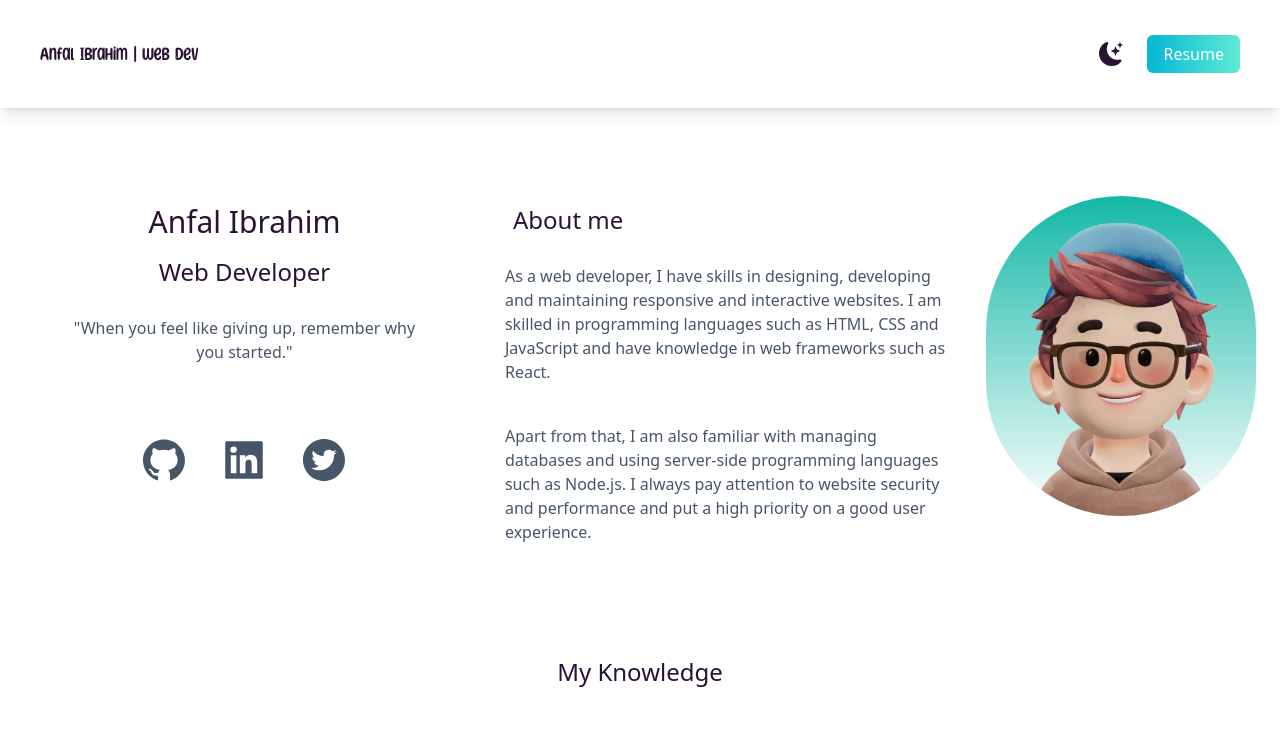
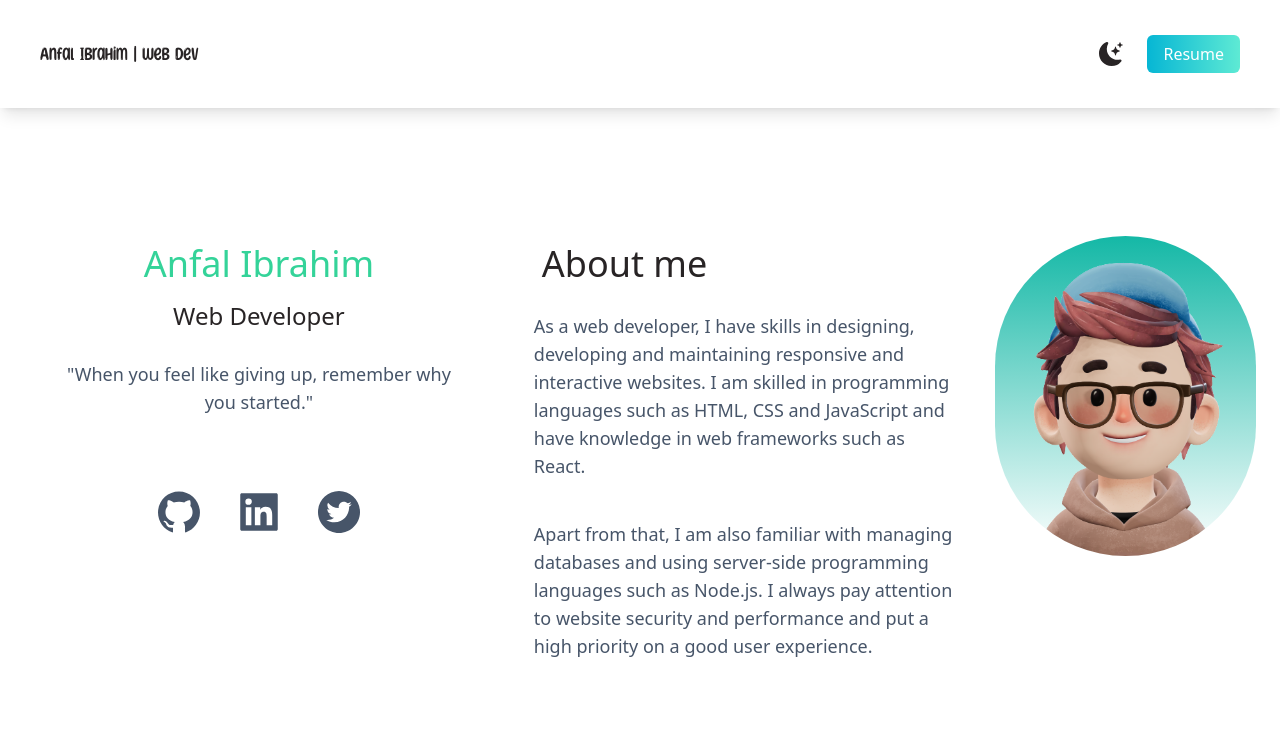
Before and after one commit to Anfalibrahim79/Portofolio-web, a Next.js app: page / in a window 1280 px wide. Shown: the top 754 px of the page. Built offline with nearby package versions, Linux system fonts and the light colour scheme.

Commit message:
adding darkmode

```diff
--- a/src/pages/index.js
+++ b/src/pages/index.js
@@ -14,6 +14,7 @@ import Express from '../public/express.svg'
 import NodeJS from '../public/nodejs.svg'
 import MySql from '../public/mysql.svg'
 import MongoDb from '../public/mongodb.svg'
+import { useState } from 'react'
 
 export default function Home() {
   const knowledge = [
@@ -63,44 +64,45 @@ export default function Home() {
       imageUrl: MongoDb
     }
   ]
+  const[darkMode, setDarkMode] = useState(false)
 
   return (
-    <>
+    <div className={darkMode ? "dark": "" } >
       <Head>
         <title>Anfal Ibrahim | Portofolio</title>
         <meta name="description" content="Generated by create next app" />
         <meta name="viewport" content="width=device-width, initial-scale=1" />
         <link rel="icon" href="/favicon.ico" />
       </Head>
-      <main className='bg-white relative'>
+      <main className='bg-white dark:bg-gray-500 ' data-theme={darkMode ? "night" : "retro"}>
         <nav className='py-10 px-10 mb-12 flex justify-between items-center w-full shadow-lg '>
           <h1 className='text-xl font-sunny'>
             Anfal Ibrahim | Web Dev
           </h1>
           <ul className='flex items-center'>
             <li>
-              <BsFillMoonStarsFill className='cursor-pointer text-2xl' />
+              <BsFillMoonStarsFill className='cursor-pointer text-2xl' onClick={() => setDarkMode(!darkMode)} />
             </li>
             <li>
               <a href='#' className=' bg-gradient-to-r from-cyan-500 to-teal-300 text-white px-4 py-2 rounded-md ml-6'>Resume</a>
             </li>
           </ul>
         </nav>
-        <section className='px-6'>
+        <section className='px-6 md:py-10'>
           <div className='flex flex-col md:flex-row' >
             {/*Hero Section */}
-            <section className='min-h-max'>
+            <section className='min-h-max '>
 
               <div className='text-center p-10 '>
-                <h2 className='text-3xl p-2 font-medium  '>Anfal Ibrahim</h2>
+                <h2 className='text-3xl p-2 font-medium md:text-4xl text-emerald-400 dark:text-green-300 '>Anfal Ibrahim</h2>
                 <h3 className='text-2xl p-2'>
                   Web Developer
                 </h3>
-                <p className='text-md py-5 leading-2 text-slate-600 '>
+                <p className='text-md py-5 leading-2 text-slate-600 dark:text-[#b4c6ef]  md:text-lg'>
                   &quot;When you feel like giving up, remember why you started.&quot;
                 </p>
               </div>
-              <div className='text-5xl flex justify-center gap-8 text-slate-600 py-3'>
+              <div className='text-5xl flex justify-center gap-8 text-slate-600 py-3 dark:text-[#b4c6ef]'>
                 <a href='#' className='cursor-pointer'>
                   <AiFillGithub />
                 </a>
@@ -116,15 +118,18 @@ export default function Home() {
             {/*About Section */}
             <section className='md:w-2/4'>
               <div className='text-center my-10 md:text-left md:px-10 '>
-                <h3 className='text-2xl p-2'>
+                <h3 className='text-2xl p-2 md:text-4xl'>
                   About me
                 </h3>
-                <p className='text-md py-5 leading-2 text-slate-600'>
+                <div>
+                  <p className='text-md md:text-lg py-5 leading-2 text-slate-600 dark:text-[#b4c6ef]'>
                   As a web developer, I have skills in designing, developing and maintaining responsive and interactive websites. I am skilled in programming languages such as HTML, CSS and JavaScript and have knowledge in web frameworks such as React.
                 </p>
-                <p className='text-md py-5 leading-2 text-slate-600'>
+                  <p className='text-md md:text-lg py-5 leading-2 text-slate-600 dark:text-[#b4c6ef]'>
                   Apart from that, I am also familiar with managing databases and using server-side programming languages such as Node.js. I always pay attention to website security and performance and put a high priority on a good user experience.
                 </p>
+
+                </div>
               </div>
             </section>
             <div className='relative bg-gradient-to-b from-teal-500 rounded-full w-80 h-80 mt-10 mx-auto overflow-hidden'>
@@ -135,7 +140,7 @@ export default function Home() {
           </div>
           {/*Knowledge */}
           <section >
-            <h3 className='text-center my-8 p-5 text-2xl '>
+            <h3 className='text-center my-20  p-5 text-2xl md:text-4xl'>
               My Knowledge
             </h3>
             <div className='grid grid-cols-1 sm:grid-cols-2 lg:grid-cols-3 xl:grid-cols-5 gap-6 items-center '>
@@ -149,101 +154,20 @@ export default function Home() {
                   )
                 })
               }
-              {/* <div className="card card-compact glass shadow-xl text-center cursor-pointer">
-                <div className='flex flex-col items-center'>
-                  <Image src={HTML} className='w-56 p-4' alt="language" />
-                  <div className="card-body">
-                    <h2 className="card-title">HTML</h2>
-                  </div>
-
-                </div>
-              </div><div className="card card-compact glass shadow-xl text-center cursor-pointer">
-                <div className='flex flex-col items-center'>
-                  <Image src={CSS} className='w-56 p-4' alt="language" />
-                  <div className="card-body">
-                    <h2 className="card-title">CSS</h2>
-                  </div>
-
-                </div>
-              </div><div className="card card-compact glass shadow-xl text-center cursor-pointer">
-                <div className='flex flex-col items-center'>
-                  <Image src={JS} className='w-56 p-4' alt="language" />
-                  <div className="card-body">
-                    <h2 className="card-title">JavaScript</h2>
-                  </div>
-
-                </div>
-              </div><div className="card card-compact glass shadow-xl text-center cursor-pointer">
-                <div className='flex flex-col items-center'>
-                  <Image src={Bootstrap} className='w-56 p-4' alt="language" />
-                  <div className="card-body">
-                    <h2 className="card-title">Bootstrap</h2>
-                  </div>
-
-                </div>
-              </div><div className="card card-compact glass shadow-xl text-center cursor-pointer">
-                <div className='flex flex-col items-center'>
-                  <Image src={Tailwind} className='w-56 p-4' alt="language" />
-                  <div className="card-body">
-                    <h2 className="card-title">Tailwind</h2>
-                  </div>
-
-                </div>
-              </div><div className="card card-compact glass shadow-xl text-center cursor-pointer">
-                <div className='flex flex-col items-center'>
-                  <Image src={ReactJS} className='w-56 p-4' alt="language" />
-                  <div className="card-body">
-                    <h2 className="card-title">ReactJS</h2>
-                  </div>
-
-                </div>
-              </div><div className="card card-compact glass shadow-xl text-center cursor-pointer">
-                <div className='flex flex-col items-center'>
-                  <Image src={NodeJS} className='w-56 p-4' alt="language" />
-                  <div className="card-body">
-                    <h2 className="card-title">NodeJS</h2>
-                  </div>
-
-                </div>
-              </div><div className="card card-compact glass shadow-xl text-center cursor-pointer">
-                <div className='flex flex-col items-center'>
-                  <Image src={Express} className='w-56 p-4' alt="language" />
-                  <div className="card-body">
-                    <h2 className="card-title">ExpressJS</h2>
-                  </div>
-
-                </div>
-              </div><div className="card card-compact glass shadow-xl text-center cursor-pointer">
-                <div className='flex flex-col items-center'>
-                  <Image src={MySql} className='w-56 p-4' alt="language" />
-                  <div className="card-body">
-                    <h2 className="card-title">MySql</h2>
-                  </div>
-
-                </div>
-              </div><div className="card card-compact glass shadow-xl text-center cursor-pointer">
-                <div className='flex flex-col items-center'>
-                  <Image src={MongoDb} className='w-56 p-4' alt="language" />
-                  <div className="card-body">
-                    <h2 className="card-title">MongoDb</h2>
-                  </div>
-
-                </div>
-              </div> */}
             </div>
           </section>
           {/*end*/}
           {/*Portofolio Section */}
           <section>
             <div className='text-center my-10'>
-              <h3 className='text-2xl'>
+              <h3 className='text-2xl md:text-4xl'>
                 Portofolio
               </h3>
             </div>
           </section>
           {/*end */}
           {/*Contact Section */}
-          <section className='flex justify-center items-center'>
+          <section className='flex justify-center items-center my-10'>
             <form className="flex w-full max-w-sm space-x-3">
               <div className="w-full border max-w-2xl px-5 py-5 m-auto mt-10 bg-white rounded-lg glass dark:bg-gray-800">
                 <div className="mb-6 text-3xl font-light text-center text-gray-800 dark:text-white">
@@ -292,6 +216,6 @@ export default function Home() {
         </footer>
         {/*end */}
       </main>
-    </>
+    </div>
   )
 }
--- a/tailwind.config.js
+++ b/tailwind.config.js
@@ -1,5 +1,6 @@
 /** @type {import('tailwindcss').Config} */
 module.exports = {
+  darkMode : "class",
   content: [
     "./app/**/*.{js,ts,jsx,tsx}",
     "./pages/**/*.{js,ts,jsx,tsx}",
@@ -18,6 +19,6 @@ module.exports = {
   },
   plugins: [require("daisyui")],
   daisyui: {
-    themes : ["cupcake"]
+    themes : ["night", "retro"]
   }
 }
```
